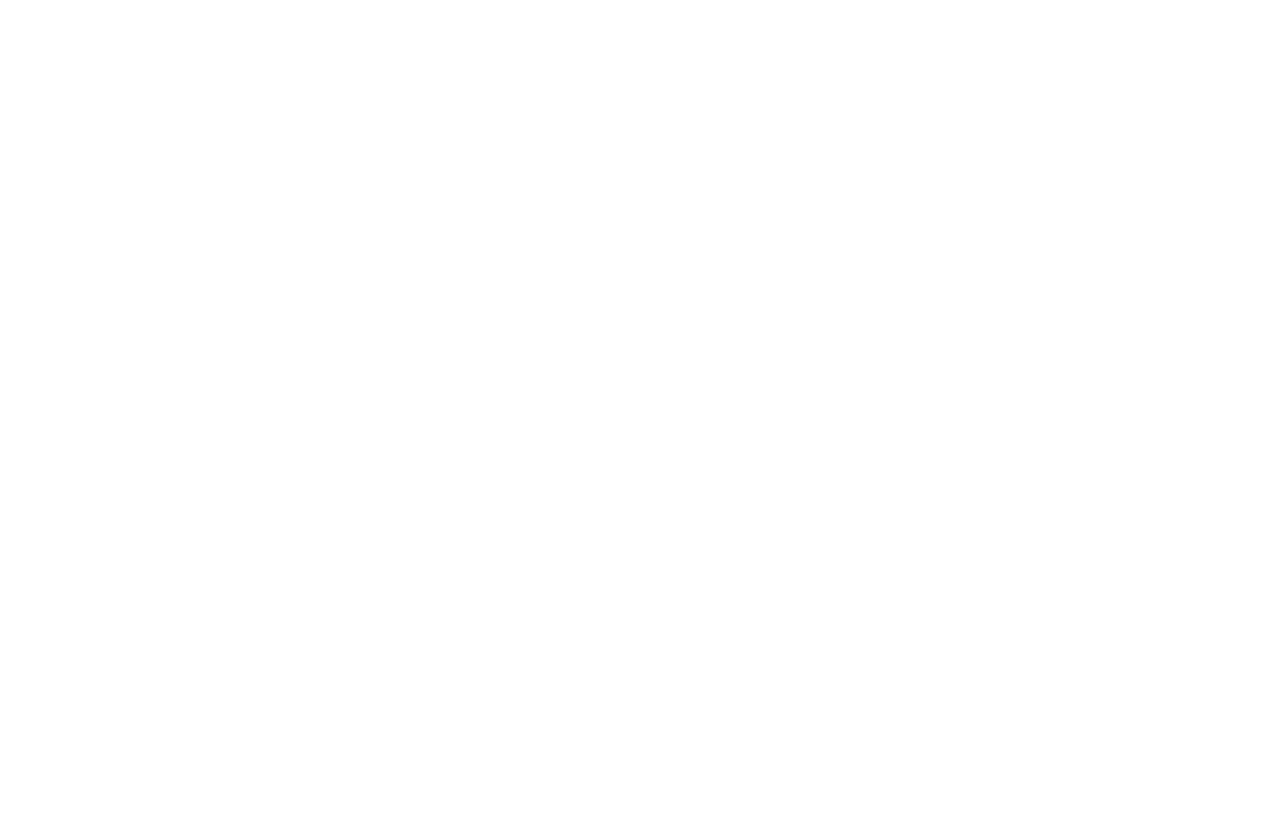
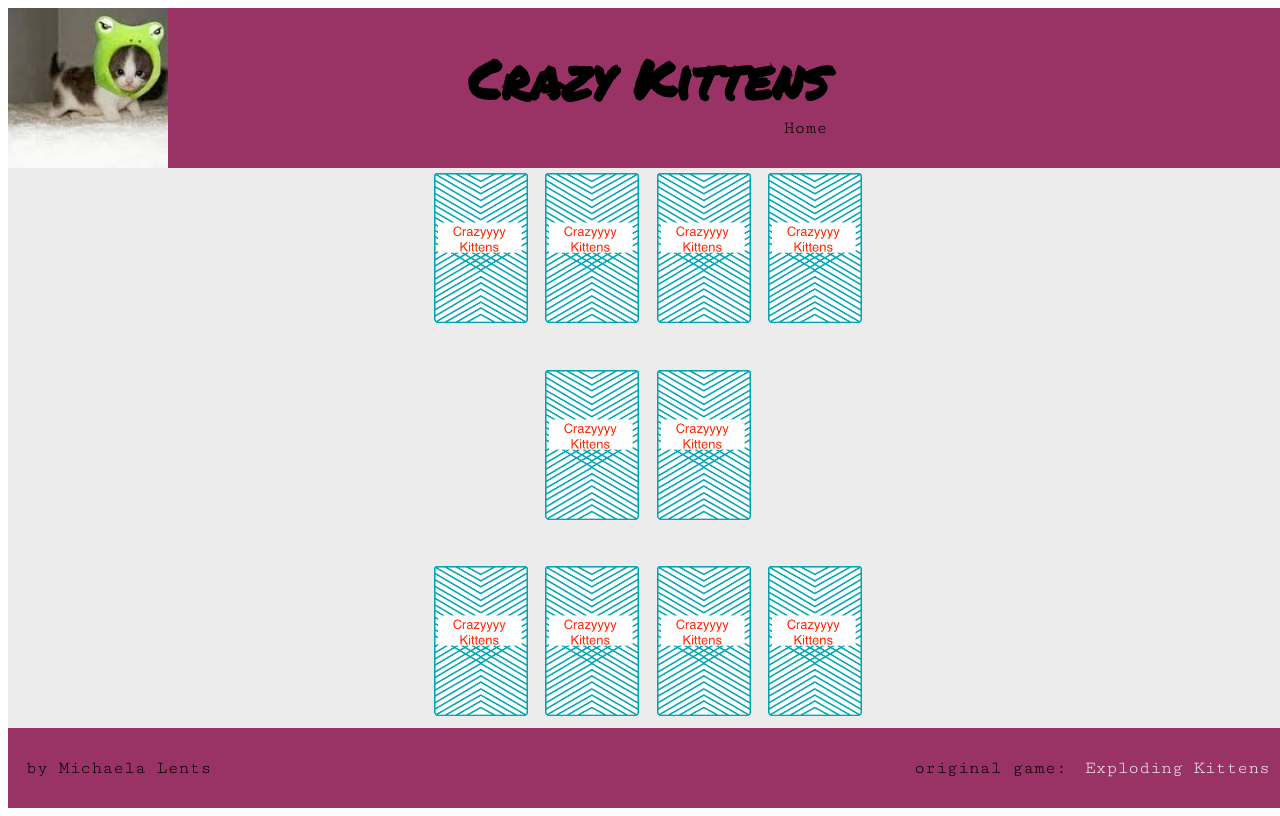
Before and after one commit to UnspecifiedLLC/Crazy-Kittens-Game, a plain HTML site: page game.html in a window 1280 px wide. Drawn offline with Linux system fonts and the light colour scheme; a web font is replaced by a local one.

Commit message:
Reogranizes css content and adds basic game structure

```diff
--- /dev/null
+++ b/css/game.css
@@ -0,0 +1,24 @@
+main{
+  width: 100vw;
+  height: 70%;
+
+
+  background-color: #ECECEC;
+
+  font-family: 'Architects Daughter', cursive;
+
+  display: flex;
+  flex-direction: column;
+  justify-content: space-between;
+  align-content: space-between;
+}
+
+section {
+  margin: 0 auto;
+}
+
+section img{
+  display: inline-block;
+  height: 150px;
+  margin: 5px;
+}
--- /dev/null
+++ b/css/index.css
@@ -0,0 +1,56 @@
+main{
+  width: 100%;
+  height: 70%;
+
+  background-color: #ECECEC;
+
+  font-family: 'Architects Daughter', cursive;
+
+  display: flex;
+  flex-direction: column;
+  justify-content: center;
+  align-items: center;
+}
+
+.info{
+  width: 100%;
+  margin-left: 40px;
+
+  display: flex;
+  flex-direction: row;
+  justify-content: center;
+  align-items: flex-start;
+
+}
+
+main img{
+  width: 200px;
+  margin-left: 30px;
+}
+
+main h2{
+  font-size: 2em;
+  text-transform: uppercase;
+}
+
+main h3{
+  font-weight: normal;
+}
+
+main a{
+  background-color: #FFCC00;
+  color: black;
+  text-decoration: none;
+  text-align: center;
+  font-size: 1em;
+  font-family: 'Architects Daughter', cursive;
+  font-weight: bold;
+
+  margin-top: 1em;
+  padding-top: 6px;
+  width: 30%;
+  height: 40px;
+
+  border: none;
+
+}
--- a/css/main.css
+++ b/css/main.css
@@ -60,7 +60,19 @@ h1{
   color: #ECECEC;
 }
 
+#game-link{
+  font-family: 'Cutive Mono', monospace;
+  margin-left: 315px;
+  text-decoration: none;
+  color: black;
+}
 
+#game-link:hover{
+  color: #ECECEC;
+}
+
+
+/*
 main{
   width: 100%;
   height: 70%;
@@ -74,6 +86,8 @@ main{
   justify-content: center;
   align-items: center;
 }
+
+
 
 .info{
   width: 100%;
@@ -100,21 +114,23 @@ main h3{
   font-weight: normal;
 }
 
-
-
-main button{
+main a{
   background-color: #FFCC00;
+  color: black;
+  text-decoration: none;
+  text-align: center;
   font-size: 1em;
   font-family: 'Architects Daughter', cursive;
   font-weight: bold;
 
   margin-top: 1em;
+  padding-top: 6px;
   width: 30%;
   height: 40px;
 
   border: none;
 
-}
+}*/
 
 footer{
   background-color: #993366;
--- a/game.html
+++ b/game.html
@@ -0,0 +1,57 @@
+<!DOCTYPE html>
+<html>
+  <head>
+    <meta charset="utf-8">
+    <title>Crazy Kittens | The Game</title>
+    <link href="https://fonts.googleapis.com/css?family=Architects+Daughter|Comfortaa|Courgette|Cutive+Mono|Indie+Flower|Open+Sans+Condensed:300|Permanent+Marker|Poiret+One|Roboto|Sedgwick+Ave+Display" rel="stylesheet">
+    <link href="https://fonts.googleapis.com/css?family=Permanent+Marker" rel="stylesheet">
+    <link rel="stylesheet" type="text/css" href="css/main.css">
+    <link rel="stylesheet" type="text/css" href="css/game.css">
+  </head>
+  <body>
+    <header>
+      <div class="title">
+        <h1>Crazy Kittens</h1>
+        <a id="game-link" href="index.html">Home</a>
+      </div>
+    </header>
+
+    <main>
+
+      <section id="computer-section">
+        <div id="computer-table">
+          <img src="images/back.png" alt="" title=""></img>
+          <img src="images/back.png" alt="" title=""></img>
+          <img src="images/back.png" alt="" title=""></img>
+          <img src="images/back.png" alt="" title=""></img>
+        </div>
+      </section>
+
+      <section id="draw-discard">
+        <img src="images/back.png" alt="" title=""></img>
+        <img src="images/back.png" alt="" title=""></img>
+      </section>
+
+      <section id="user-section">
+        <div id="user-table">
+          <img src="images/back.png" alt="" title=""></img>
+          <img src="images/back.png" alt="" title=""></img>
+          <img src="images/back.png" alt="" title=""></img>
+          <img src="images/back.png" alt="" title=""></img>
+        </div>
+      </section>
+
+    </main>
+
+
+    <footer>
+      <p>by Michaela Lents</p>
+      <div class="original">
+        <p>original game: </p><a href="https://www.explodingkittens.com/" target="_blank">Exploding Kittens</a>
+      </div>
+    </footer>
+
+
+    <script src="js/game.js"></script>
+  </body>
+</html>
--- /dev/null
+++ b/js/game.js
@@ -0,0 +1 @@
+console.log("loaded game.js");
--- a/js/main.js
+++ b/js/main.js
@@ -1 +1,4 @@
 console.log("loaded");
+let $playButton = $('button');
+
+console.log($playButton);
```
Also changed, not shown: index.html (+7 -3 lines), instructions.html (+25 -0 lines), images/back.png (added), images/beard.png.
